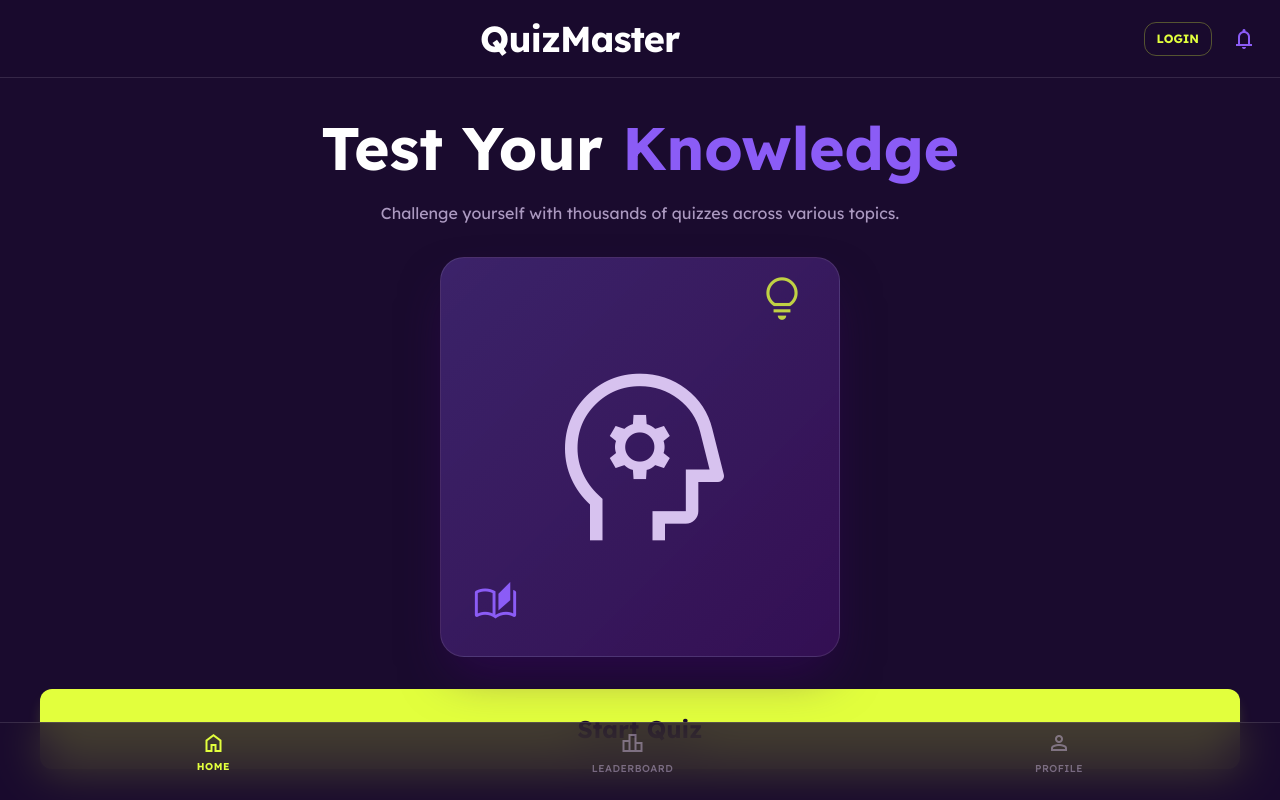
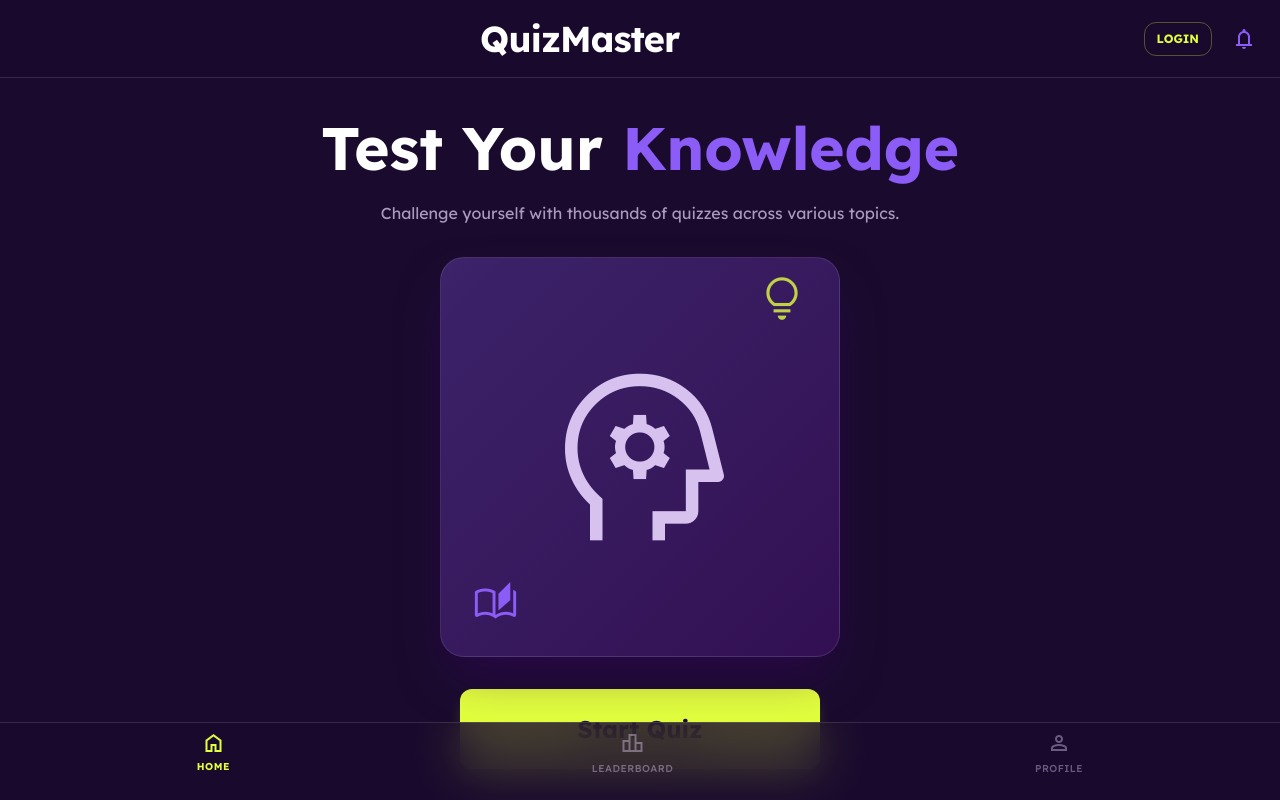
Before and after one commit to Aquixv/Quiz-App-Remastered, a React (Vite) app in the folder aquiz-app/: page / in a window 1280 px wide. Shown: the top 800 px of the page. Built offline with nearby package versions, Linux system fonts and the light colour scheme; no server answers.

Commit message:
CSS change and fix

```diff
--- a/aquiz-app/src/Pages/Home.tsx
+++ b/aquiz-app/src/Pages/Home.tsx
@@ -2,8 +2,12 @@ import React, { useState, useEffect } from 'react';
 import { Link, useNavigate } from 'react-router-dom';
 import './Home.css';
 import { User } from '../quiz';
+import { QuizSettingsState } from '../App';
 import AuthModal from './AuthModal';
 import API_BASE_URL from './config';
+interface HomeProps {
+    setQuizSettings: React.Dispatch<React.SetStateAction<QuizSettingsState>>;
+}
 
 const Home = () => {
   const navigate = useNavigate();
@@ -11,6 +15,11 @@ const Home = () => {
   const [isAuthOpen, setIsAuthOpen] = useState(false);
 const [user, setUser] = useState(() => JSON.parse(localStorage.getItem('user') || '{}')?.username || null);
 const [topUsers, setTopUsers] = useState<User[]>([]);
+  const [quizSettings, setQuizSettings] = useState<QuizSettingsState>({
+    amount: 10,
+    category: '9',
+    difficulty: 'easy'
+  });
 
 useEffect(() => {
   const fetchTopScorers = async () => {
@@ -33,7 +42,14 @@ useEffect(() => {
     { icon: 'sports_basketball', label: 'Sports' },
     { icon: 'palette', label: 'Art' }
   ];
-
+const handleQuickStart = (categoryId: string) => {
+        setQuizSettings({
+            amount: 10,
+            category: categoryId,
+            difficulty: 'medium'
+        });
+        navigate('/quiz');
+    };
   return (
     <div className="bg-deep-purple text-lavender-light min-h-screen flex flex-col font-display">
       <div className="relative flex h-full w-full flex-col overflow-x-hidden">
@@ -83,10 +99,10 @@ useEffect(() => {
               </div>
             </div>
 
-            <div className="flex px-4">
+            <div className="flex px-4 justify-center">
               <button
                 onClick={() => navigate('/setup')}
-                className="flex w-full cursor-pointer items-center justify-center rounded-xl h-14 md:h-20 bg-neon-yellow text-deep-purple text-lg md:text-2xl font-bold shadow-lg shadow-neon-yellow/20 hover:scale-[1.02] active:scale-[0.98] transition-all"
+                className="flex w-full max-w-[360px] cursor-pointer items-center justify-center rounded-xl h-14 md:h-20 bg-neon-yellow text-deep-purple text-lg md:text-2xl font-bold shadow-lg shadow-neon-yellow/20 hover:scale-[1.02] active:scale-[0.98] transition-all"
               >
                 Start Quiz
               </button>
```
